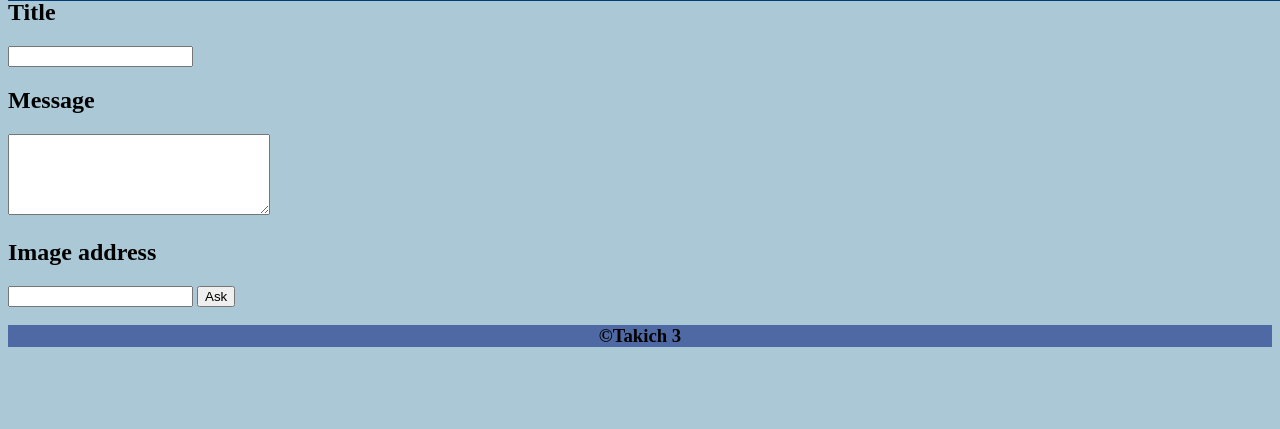
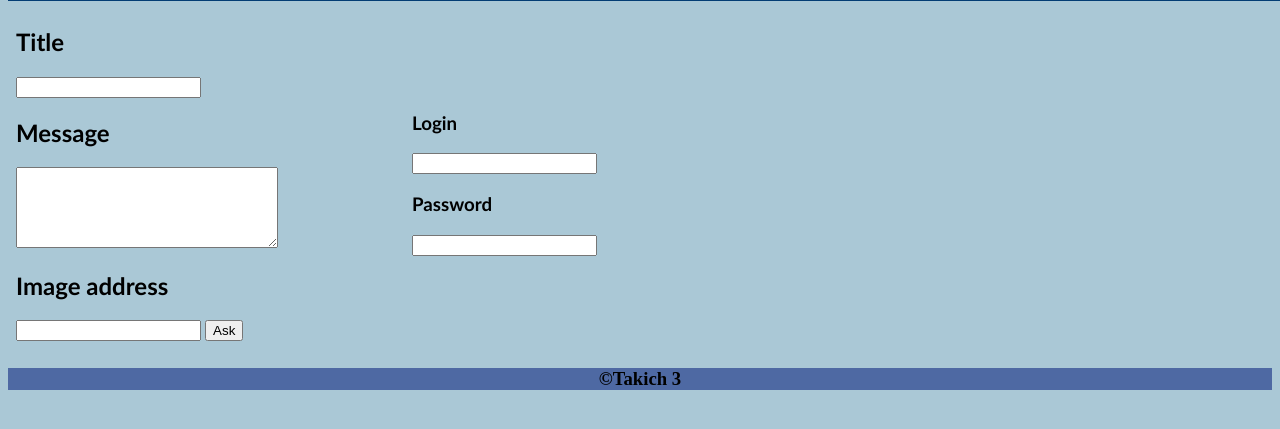
Before and after one commit to grzban/AskMate3, a Flask app: page /new_question in a window 1280 px wide. Shown: the part 49-478 px from the top of the page. Run offline with Flask 2, Linux system fonts and the light colour scheme.

Commit message:
login, pass inputs in question,display authors, query for password, modified SELECT querries

```diff
--- a/database_common.py
+++ b/database_common.py
@@ -4,10 +4,10 @@ import psycopg2.extras
 
 
 def get_connection_string():
-    user_name = "matixk" # os.environ.get('PSQL_USER_NAME')
-    password = "password" # os.environ.get('PSQL_PASSWORD')
+    user_name = "mariusz" # os.environ.get('PSQL_USER_NAME')
+    password = "q12345" # os.environ.get('PSQL_PASSWORD')
     host = "localhost" # os.environ.get('PSQL_HOST')
-    database_name = "matixk" # os.environ.get('PSQL_DATABASE_NAME')
+    database_name = "mariusz" # os.environ.get('PSQL_DATABASE_NAME')
 
     env_variables_defined = user_name and password and host and database_name
 
--- a/server.py
+++ b/server.py
@@ -11,7 +11,7 @@ app = Flask(__name__, static_url_path='/static')
 # -------------- INDEX --------------
 @app.route('/')
 def index():
-    lastes_questions = persistence.last_five_questions()
+    lastes_questions = persistence.few_questions(5)
 
     return render_template('index.html', lastes_questions=lastes_questions,)
 
--- a/static/style.css
+++ b/static/style.css
@@ -47,6 +47,14 @@ footer {
 }
 
 /* TABLE */
+.add_qa td {
+    border: none;
+}
+
+.left {
+    width: 380px;
+}
+
 table {
     font-family: "Trebuchet MS", Arial, Helvetica, sans-serif;
     border-collapse: collapse;
@@ -66,7 +74,6 @@ th {
     color: white;
 }
 tr:nth-child(even){background-color: #f2f2f2;}
-tr:hover {background-color: #ddd;}
 
 /* INDEX */
 h1 {
--- a/templates/index.html
+++ b/templates/index.html
@@ -2,7 +2,7 @@
 
 {% block content %}
     <div class="index_question">
-        <h1>Lastes questions</h1>
+        <h1>Latest questions</h1>
         <hr size="2" color="black" />
         {% for question in lastes_questions %}
         <div class="five_questions">
--- a/templates/newQuestion.html
+++ b/templates/newQuestion.html
@@ -4,6 +4,7 @@
     <div id="newQuestion">
         <form action="{{ url_for('data_handler') }}" method="POST">
             {% if question %}
+            <table class="add_qa"><tr><td class="left">
                 <h2>Title</h2>
                 <input type="text" name="title" class="input" value="{{ question.title }}">
                 <br>
@@ -16,7 +17,16 @@
                 <input type="value" name="vote_number" style="display: none" value="{{ question.vote_number }}">
                 <input type="value" name="id" style="display: none" value="{{ question.id }}">
                 <button type="submit">Update</button>
+            </td>
+            <td class="right">
+                <h3>Login</h3>
+                <input type="text" name="login" class="input" value="{{ question.user_name }}">
+                <h3>Password</h3>
+                <input type="password" name="password" class="input">
+            </td>
+            </table></tr>
             {% else %}
+            <table class="add_qa"><tr><td class="left">
             <h2>Title</h2>
             <input type="text" name="title" class="input">
             <br>
@@ -26,6 +36,14 @@
             <h2>Image address</h2>
             <input type="text" name="image" class="input">
             <button type="submit">Ask</button>
+            </td>
+            <td class="right">
+                <h3>Login</h3>
+                <input type="text" name="login" class="input">
+                <h3>Password</h3>
+                <input type="password" name="password" class="input">
+            </td>
+            </table></tr>
             {% endif %}
         </form>
     </div>
```
Also changed, not shown: logic.py (+11 -0 lines), persistence.py (+21 -8 lines), templates/question.html (+5 -5 lines). Lines whose indentation alone changed are shown as unchanged.
